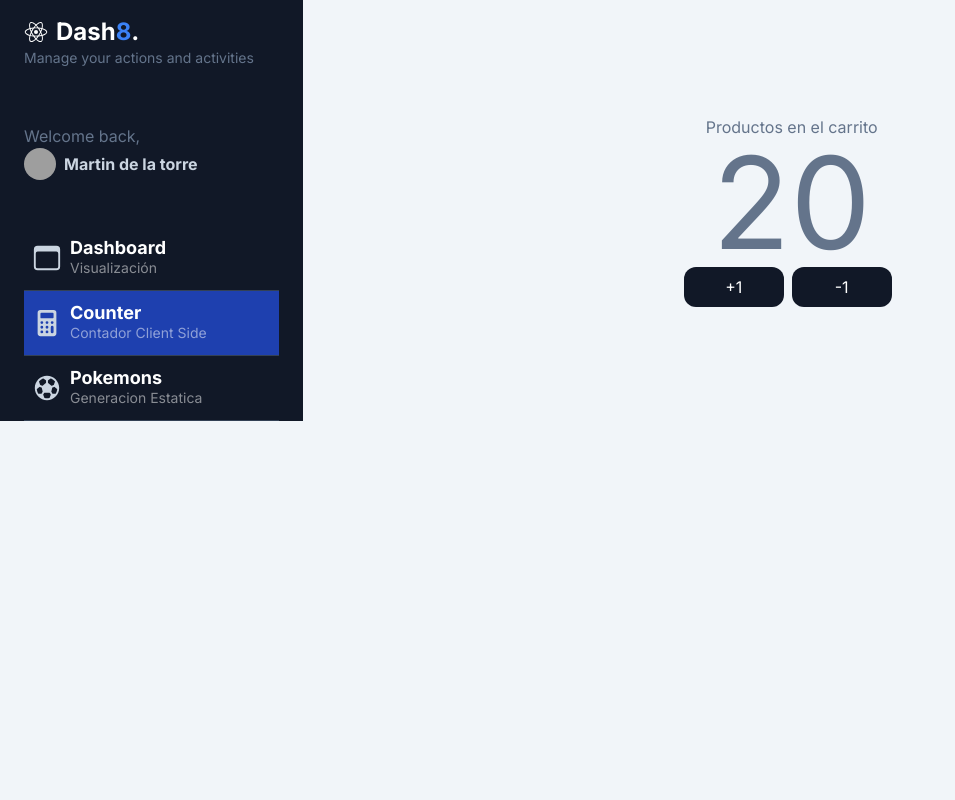
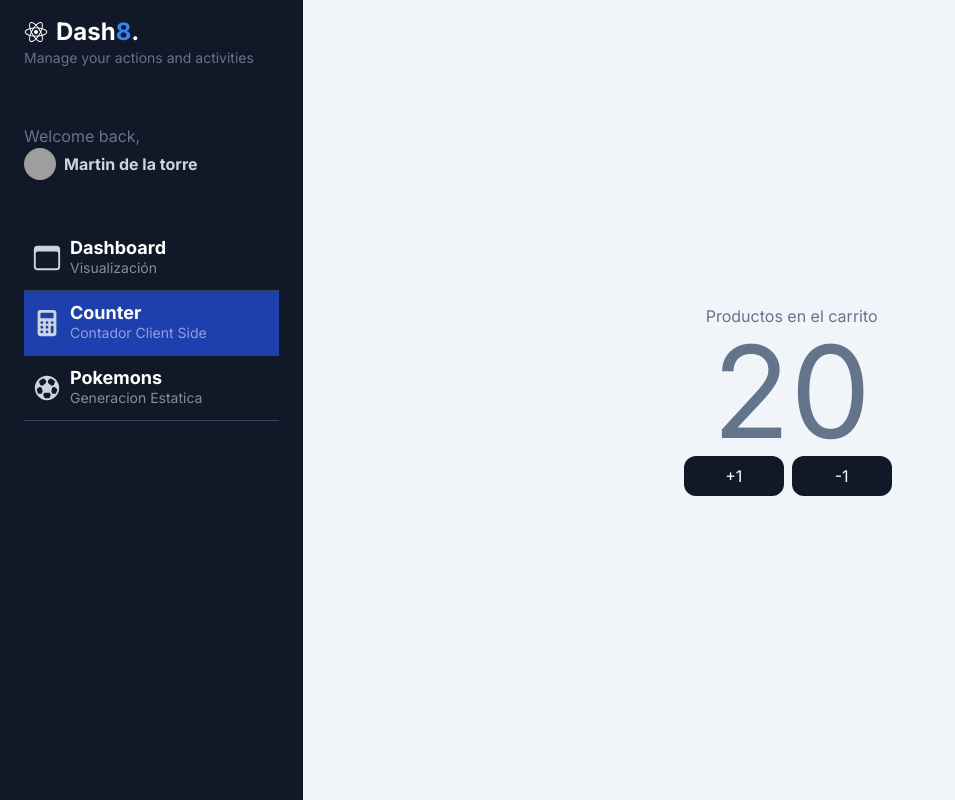
Before and after one commit to Vazquez1240/dashboard-next, a Next.js app: page /dashboard/counter in a window 1280 px wide. Shown: the whole page, without its empty margins (0-955 px from the left). Built offline with nearby package versions, Linux system fonts and the light colour scheme; grey boxes are pictures that could not be loaded.

Commit message:
errores de sintaxis corregidos

```diff
--- a/src/app/components/Sidebar.tsx
+++ b/src/app/components/Sidebar.tsx
@@ -30,7 +30,7 @@ export const Sidebar = () => {
 
     <div id="menu"
       style={{ width: '400px' }}
-      className="bg-gray-900 z-10 text-slate-300 w-64 left-0 overflow-y-scroll">
+      className="bg-gray-900 min-h-screen z-10 text-slate-300 w-64 left-0 overflow-y-scroll">
 
 
       <div id="logo" className="my-4 px-6">
--- a/src/app/dashboard/pokemons/page.tsx
+++ b/src/app/dashboard/pokemons/page.tsx
@@ -1,6 +1,6 @@
 'use client'
 
-import {getPokemons} from "@/app/pokemons";
+import {getPokemons, SimplePokemon} from "@/app/pokemons";
 import {useState, useEffect} from "react";
 import Image from "next/image";
 
@@ -8,7 +8,7 @@ export default function PokemonPage() {
     const [pokemon, setPokemon] = useState([]);
     useEffect(() => {
    (async () => {
-      const data = await getPokemons(40);
+      const data = await getPokemons(120);
       // @ts-ignore
        setPokemon(data);
     })();
@@ -16,10 +16,12 @@ export default function PokemonPage() {
     return (
         <div className='flex flex-col'>
             <div className='flex flex-wrap gap-10 items-center justify-center'>
-                {pokemon.map(poke => (
+                {pokemon.map((poke:SimplePokemon) => {
+                    return (
                         <>
                             <div>
-                            <Image src={`https://raw.githubusercontent.com/PokeAPI/sprites/master/sprites/pokemon/other/dream-world/${poke.id}.svg`}
+                                <Image
+                                    src={`https://raw.githubusercontent.com/PokeAPI/sprites/master/sprites/pokemon/other/dream-world/${poke.id}.svg`}
                                     key={poke.id}
                                     width={100}
                                     height={100}
@@ -27,8 +29,8 @@ export default function PokemonPage() {
                                 <p>{poke.name}</p>
                                 <p>{poke.id}</p>
                             </div>
-                    </>
-                ))}
+                        </>)
+                })}
             </div>
         </div>
     )
--- a/src/app/pokemons/index.ts
+++ b/src/app/pokemons/index.ts
@@ -1,4 +1,3 @@
-
-export type {PokemonsResponse} from './interfaces/pokemons-response'
+export type {PokemonsResponse, Result} from './interfaces/pokemons-response'
 export type {SimplePokemon} from './interfaces/simple-pokemon'
 export {getPokemons} from './utils/peticion-pokemons'
```
Lines whose indentation alone changed are shown as unchanged.
